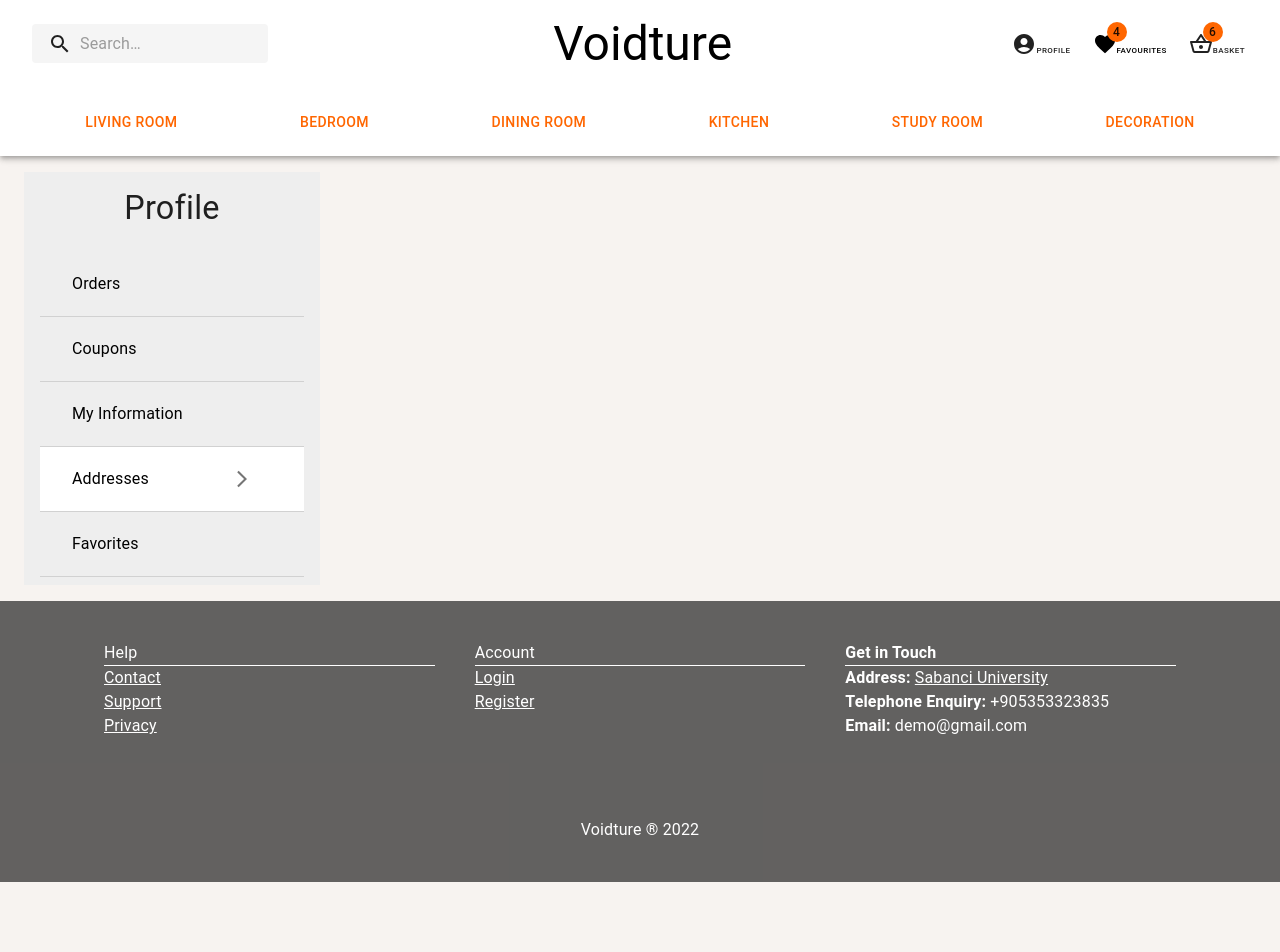
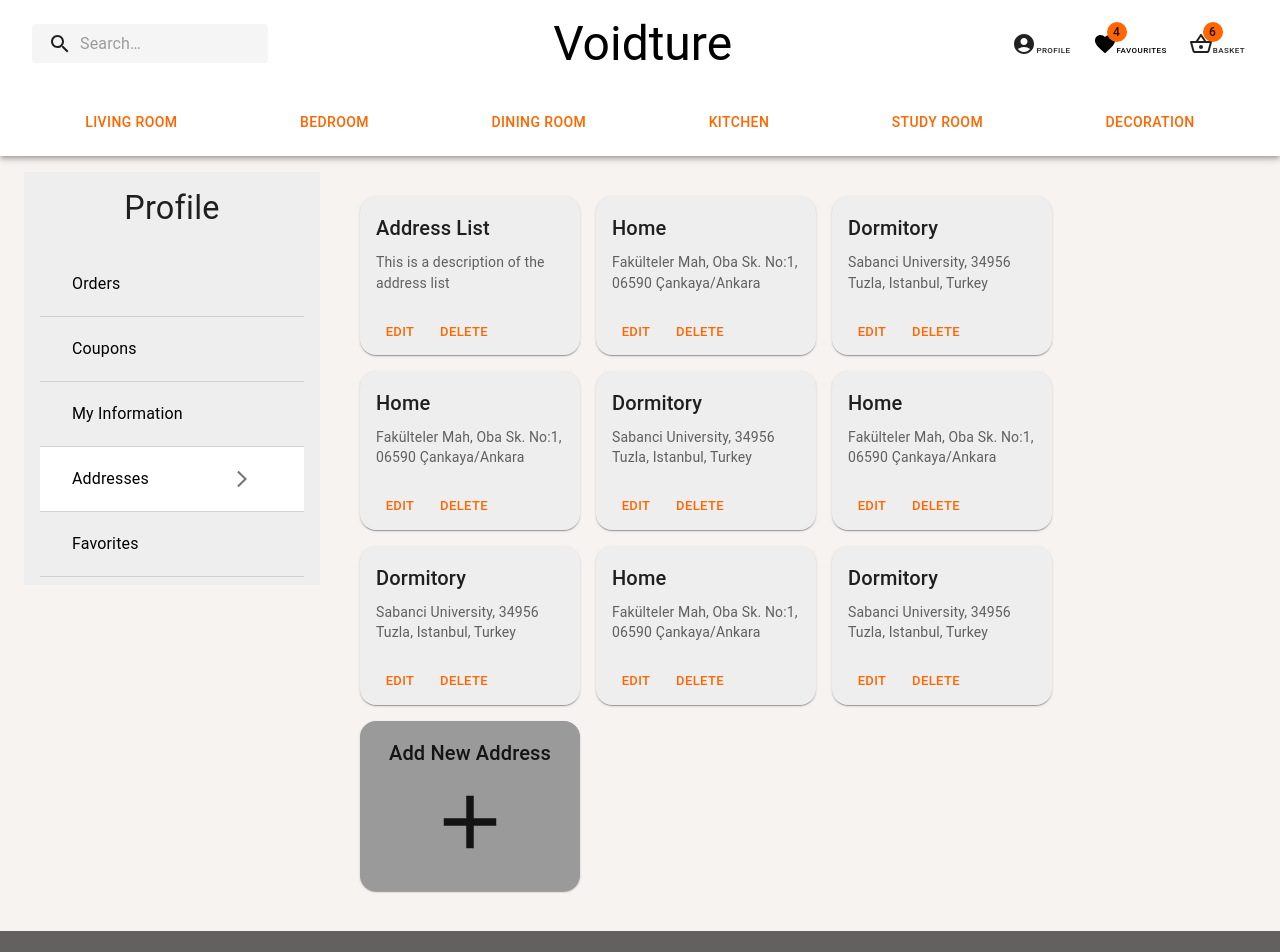
Before and after one commit to rebahozkoc/Ecommerce_Platform, a React (Create React App) app in the folder my-app/: page /update-address in a window 1280 px wide. Shown: the top 952 px of the page. Before the commit the page ends 882 px from the top, so only its background shows below. Built offline with nearby package versions, Linux system fonts and the light colour scheme.

Commit message:
Create update address page draft

```diff
--- a/my-app/src/components/account/updateAddressPage.js
+++ b/my-app/src/components/account/updateAddressPage.js
@@ -1,12 +1,75 @@
-import ProfilePageContainer from "./profilePageContainer"
-
+import React from "react";
+import ProfilePageContainer from "./profilePageContainer";
+import AddressListForm from "../payment/addressList/addressListForm";
+import AddressListGetOld from "../payment/addressList/addressListGetOld";
+import { Box } from "@mui/system";
+import Button from "@mui/material/Button";
+import TextField from "@mui/material/TextField";
+import Dialog from "@mui/material/Dialog";
+import DialogActions from "@mui/material/DialogActions";
+import DialogContent from "@mui/material/DialogContent";
+import DialogContentText from "@mui/material/DialogContentText";
+import DialogTitle from "@mui/material/DialogTitle";
+import AddressListAddNew from "../payment/addressList/addressListAddNew";
 
 const UpdateAddressPage = () => {
+  const addressList = [
+    ["Address List", "This is a description of the address list"],
+    ["Home", "Fakülteler Mah, Oba Sk. No:1, 06590 Çankaya/Ankara"],
+    ["Dormitory", "Sabanci University, 34956 Tuzla, Istanbul, Turkey"],
+    ["Home", "Fakülteler Mah, Oba Sk. No:1, 06590 Çankaya/Ankara"],
+    ["Dormitory", "Sabanci University, 34956 Tuzla, Istanbul, Turkey"],
+    ["Home", "Fakülteler Mah, Oba Sk. No:1, 06590 Çankaya/Ankara"],
+    ["Dormitory", "Sabanci University, 34956 Tuzla, Istanbul, Turkey"],
+    ["Home", "Fakülteler Mah, Oba Sk. No:1, 06590 Çankaya/Ankara"],
+    ["Dormitory", "Sabanci University, 34956 Tuzla, Istanbul, Turkey"],
+  ];
 
+  addressList.push(["Add New Address", "Create a new address..."]);
 
-    return (
-        <ProfilePageContainer pageIndex={3}></ProfilePageContainer>
-    )
+  const [open, setOpen] = React.useState(false);
+
+  const handleClickOpen = () => {
+    setOpen(true);
+  };
+
+  const handleClose = () => {
+    setOpen(false);
+  };
+
+  const addressWidget = (
+    <div>
+      {addressList.map((address, index) => {
+        return (
+          <div key={address.uniqueId} style={{ display: "inline-flex" }}>
+            <AddressListGetOld
+              isProfile={true}
+              isNew={index === addressList.length - 1 ? true : false}
+              title={address[0]}
+              description={address[1]}
+              onClick={handleClickOpen}
+            />
+          </div>
+        );
+      })}
+
+      <Dialog open={open} onClose={handleClose}>
+        <DialogTitle>
+          {"Add Address"}
+        </DialogTitle>
+        <DialogContent>
+          <AddressListAddNew />
+        </DialogContent>
+      </Dialog>
+    </div>
+  );
+
+  return (
+    <ProfilePageContainer
+      pageIndex={3}
+      widget={addressWidget}
+    ></ProfilePageContainer>
+  );
 };
 
 export default UpdateAddressPage;
--- a/my-app/src/components/payment/addressList/addressListForm.js
+++ b/my-app/src/components/payment/addressList/addressListForm.js
@@ -71,7 +71,7 @@ export default function AddressListForm(props) {
               control={<Radio />}
               label={
                 <AddressListGetOld
-                  isAddress={true}
+                  isNew={true}
                   title={"Add New Address"}
                   description={"Create a new address..."}
                 />
--- a/my-app/src/components/payment/addressList/addressListGetOld.js
+++ b/my-app/src/components/payment/addressList/addressListGetOld.js
@@ -5,11 +5,30 @@ import CardContent from '@mui/material/CardContent';
 import Button from '@mui/material/Button';
 import Typography from '@mui/material/Typography';
 import themeOptions from '../../theme';
-import { Box } from '@mui/material';
+import { Box, CardActionArea } from '@mui/material';
+import AddIcon from '@mui/icons-material/Add';
+import { Stack } from '@mui/material';
+export default function addressListGetOld(props) {
+  if (props.isNew){
+    return (
+<Card sx={{width: props.isProfile ? 220: 350, minHeight: 100, display: "block", borderRadius:4, bgcolor:themeOptions.palette.secondary.dark, m:1}}>
+      <CardContent sx={{pb:0, mb:0}}>
+        <CardActionArea onClick={props.onClick} >
+        <Typography variant="h6" component="div" sx={{ mb: 1 }} align="center">
+         {props.title}
+        </Typography>
 
-export default function addressListGetOld(props) {
+        <Stack direction="row" alignItems="center" justifyContent="center">
+        <AddIcon style={{ fontSize: 90 }} ></AddIcon>
+        </Stack>  </CardActionArea>
+      </CardContent>
+
+    </Card>
+    );
+  }
+  else{
   return (
-    <Card sx={{width: 350, minHeight: 100, display: "block", borderRadius:4, bgcolor:themeOptions.palette.secondary.light, m:1}}>
+    <Card sx={{width: props.isProfile ? 220: 350, minHeight: 100, display: "block", borderRadius:4, bgcolor:themeOptions.palette.secondary.light, m:1}}>
       <CardContent>
         <Typography variant="h6" component="div" sx={{ mb: 1 }}>
          {props.title}
@@ -21,9 +40,18 @@ export default function addressListGetOld(props) {
         </Typography>
       </CardContent>
       <CardActions>
-        <Box sx={{display: { md: props.isAddress ? "none" : "block" }}}>
+        <Box sx={{display: { md: "block" }}}>
+        {props.isProfile ? (
+              <Button size="small" color="primary" onClick={props.onClick}>
+                Edit
+              </Button>
+            ) : (
+              <></>
+            )}
         <Button size="small">Delete</Button></Box>
+
       </CardActions>
     </Card>
   );
+};
 }
```
